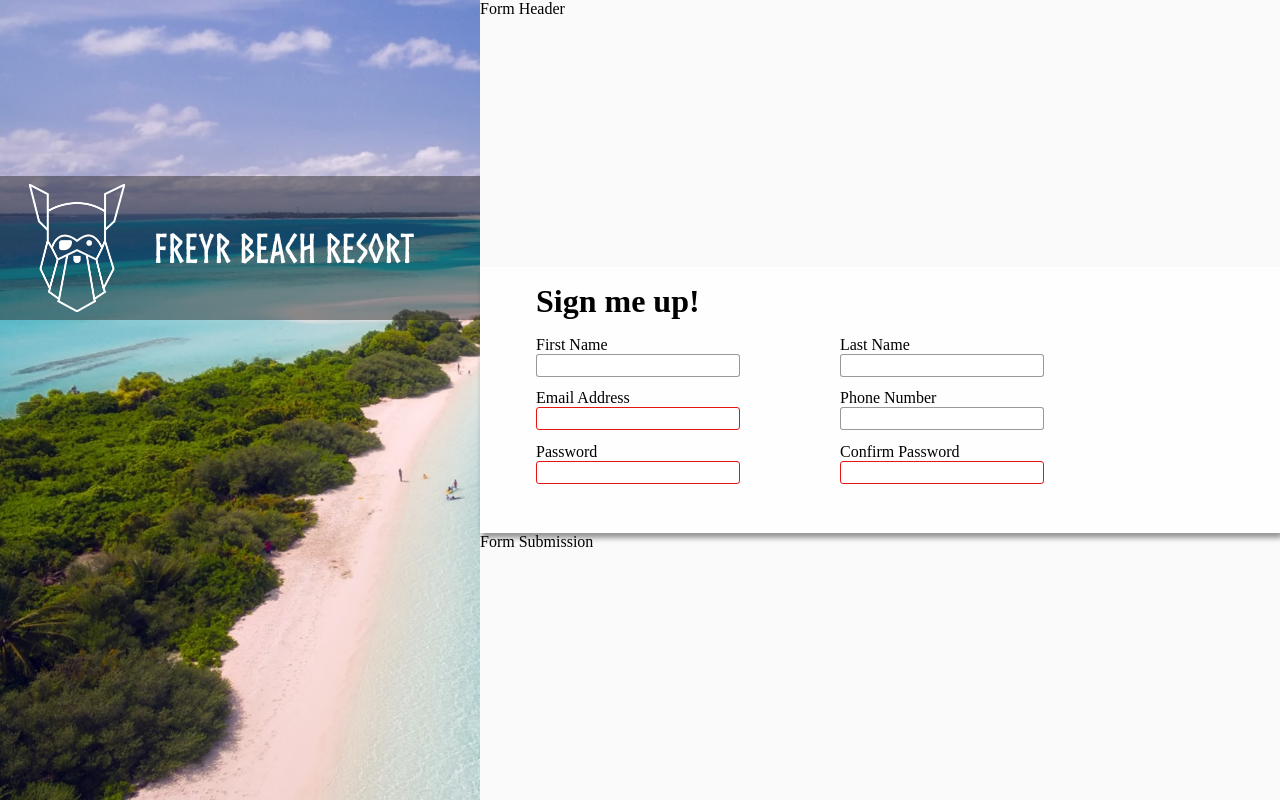
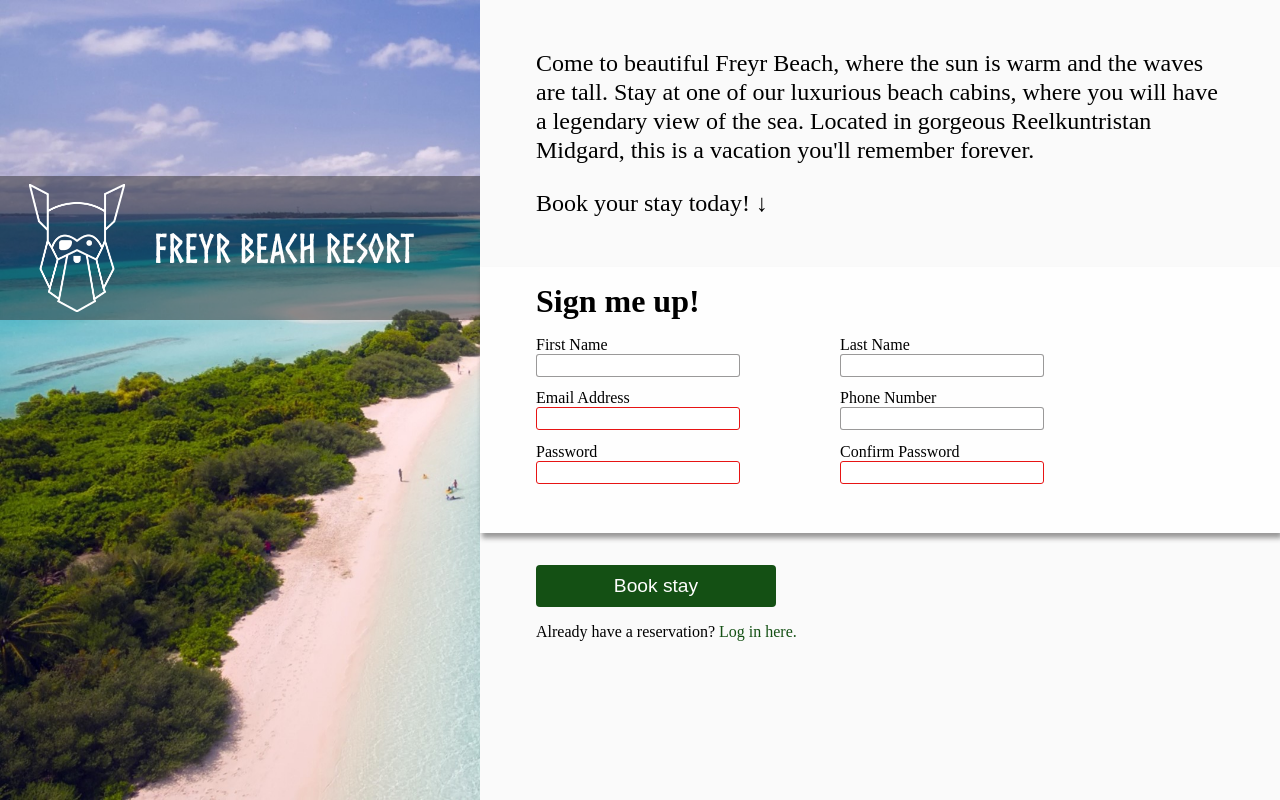
Before and after one commit to Micah-Hendrickson-FPC/odin-form, a plain HTML site: page index.html in a window 1280 px wide. Drawn offline with Linux system fonts and the light colour scheme.

Commit message:
Style the footer

```diff
--- a/index.html
+++ b/index.html
@@ -19,7 +19,19 @@
             </div>
         </div>
         <form class="content" action="">
-            <div class="content-block">Form Header</div>
+            <div class="content-block header">
+                <h1>
+                    <p>
+                        Come to beautiful Freyr Beach, where the sun is warm and the waves are tall.
+                        Stay at one of our luxurious beach cabins, where you will have a legendary view
+                        of the sea. Located in gorgeous Reelkuntristan Midgard, this is a vacation
+                        you'll remember forever.
+                    </p>
+                    <p>
+                        Book your stay today! &darr;
+                    </p>
+                </h1>
+            </div>
             <div class="content-block content-body">
                 <h2>Sign me up!</h2>
                 <section class="form-inputs">
@@ -49,7 +61,15 @@
                     </label>
                 </section>
             </div>
-            <div class="content-block">Form Submission</div>
+            <div class="content-block">
+                <button type="submit">Book stay</button>
+                <span>
+                    Already have a reservation?
+                    <a href="https://www.youtube.com/watch?v=dQw4w9WgXcQ&pp=ygUXbmV2ZXIgZ29ubmEgZ2l2ZSB5b3UgdXA%3D">
+                        Log in here.
+                    </a>
+                </span>
+            </div>
         </form>
     </div>
     </div>
--- a/styles.css
+++ b/styles.css
@@ -11,8 +11,11 @@
     --emphasis-white: #fefefe;
     --invalid-red: #e71414;
     --valid-green: #008000;
+    --login-green: #145014;
     --selection-blue: #5050f5;
 }
+
+/*********************** General layout ***********************/
 
 .background {
     z-index: var(--background-layer);
@@ -31,6 +34,8 @@ body {
     min-height: 100vh;
     display: flex;
 }
+
+/*********************** Logo Sidebar ***********************/
 
 .sidebar {
     flex: 3;
@@ -54,11 +59,13 @@ body {
     margin: .5rem 6%;
 }
 
-.logo ~ *{
+.logo ~ * {
     margin-top: .5rem;
     margin-bottom: .5rem;
     margin-right: 4%;
 }
+
+/*********************** Main Content ***********************/
 
 .content {
     flex: 5;
@@ -71,6 +78,22 @@ body {
     flex: 1;
     display: flex;
 }
+
+/*********************** Header ***********************/
+
+.header {
+    align-items: center;
+}
+
+h1 {
+    font-size: 1.5rem;
+    line-height: 1.2em;
+    font-weight: 400;
+    padding: 0;
+    margin: 0 7%;
+}
+
+/*********************** Input Fields ***********************/
 
 .content-body {
     display: flex;
@@ -126,3 +149,38 @@ label {
     box-shadow: 2px 2px 1px var(--trans-grey);
     outline: none;
 }
+
+/*********************** Footer ***********************/
+
+.content-body + .content-block {
+    flex-direction: column;
+    gap: 1rem;
+}
+
+.content-body + .content-block > * {
+    margin-left: 7%;
+}
+
+button[type="submit"] {
+    background-color: var(--login-green);
+    color: var(--emphasis-white);
+    border: none;
+    border-radius: 4px;
+    margin-top: 2rem;
+    padding: .5em 2em;
+    font-size: 1.2rem;
+    width: max(120px, 30%);
+}
+
+button[type="submit"] + span {
+    margin-bottom: 2rem;
+}
+
+a {
+    color: var(--login-green);
+    text-decoration: none;
+}
+
+a:hover, a:focus {
+    text-decoration: underline;
+}
```
